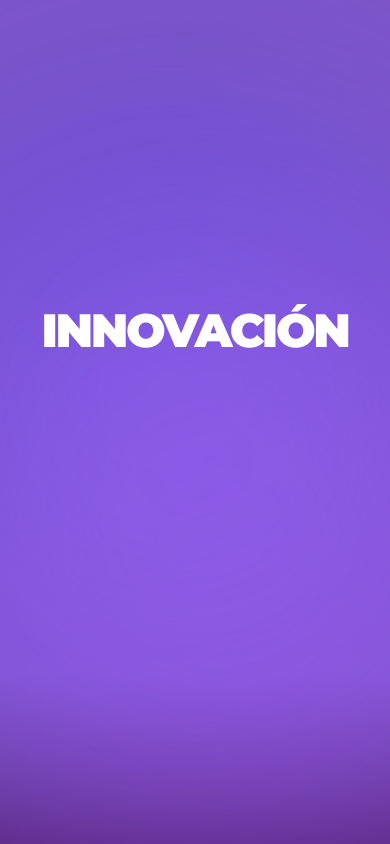
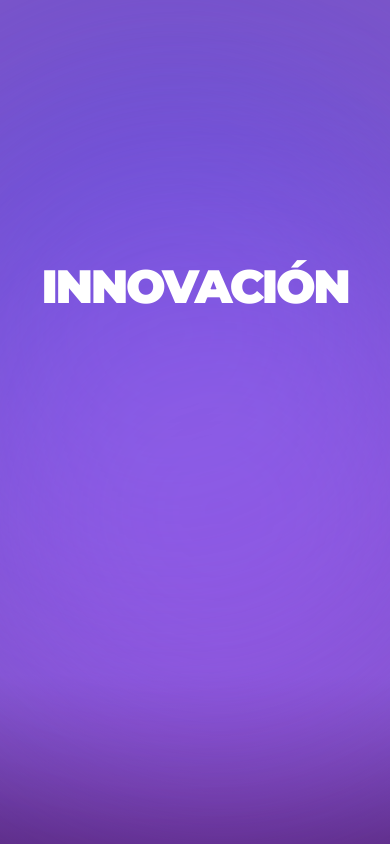
Before and after one commit to Marketing-Newtec/newtec-sitioweb, a React (Vite) app: page / in a window 390 px wide. Shown: the top 844 px of the page. Built offline with nearby package versions, Linux system fonts and the light colour scheme.

Commit message:
hero-cambios tilde médica

```diff
--- a/components/Hero.tsx
+++ b/components/Hero.tsx
@@ -3,7 +3,7 @@ import { motion } from 'framer-motion';
 
 export const Hero: React.FC = () => {
   return (
-    <section className="relative min-h-[110vh] flex flex-col justify-center items-center px-6 overflow-hidden">
+    <section className="relative min-h-[100vh] md:min-h-[110vh] flex flex-col justify-center items-center px-6 overflow-hidden">
       {/* Dynamic Background */}
       <div className="absolute inset-0 z-0">
         <div className="absolute top-1/4 -left-20 w-[600px] h-[600px] bg-purple-500 rounded-full mix-blend-screen filter blur-[120px] opacity-20 animate-pulse"></div>
@@ -16,30 +16,30 @@ export const Hero: React.FC = () => {
         transition={{ duration: 1.2, ease: "easeOut" }}
         className="relative z-10 text-center max-w-6xl"
       >
-        {/* Título Principal Ajustado */}
-        <h1 className="font-brand text-[12vw] xs:text-6xl md:text-9xl lg:text-[10rem] font-black mb-8 md:mb-10 leading-[0.85] tracking-tighter">
+        {/* Título Principal: Ajuste de leading en móvil para el tilde */}
+        <h1 className="font-brand text-[12vw] xs:text-6xl md:text-9xl lg:text-[10rem] font-black mb-6 md:mb-10 leading-[1.1] md:leading-[0.85] tracking-tighter">
           INNOVACIÓN <br />
           <motion.span
             initial={{ opacity: 0, x: -50 }}
             animate={{ opacity: 1, x: 0 }}
             transition={{ delay: 0.8, duration: 1 }}
-            className="text-transparent bg-clip-text bg-gradient-to-r from-white via-purple-100 to-white/40 inline-block text-glow"
+            className="text-transparent bg-clip-text bg-gradient-to-r from-white via-purple-100 to-white/40 inline-block text-glow pt-2 md:pt-0"
           >
             MÉDICA
           </motion.span>
         </h1>
 
-        {/* Bajada de Texto Ajustada */}
+        {/* Bajada de Texto: Reducción de margin inferior en móvil */}
         <motion.p
           initial={{ opacity: 0 }}
           animate={{ opacity: 1 }}
           transition={{ delay: 1.2, duration: 1 }}
-          className="text-lg md:text-3xl font-light text-purple-100/80 max-w-4xl mx-auto mb-12 md:mb-16 leading-relaxed px-2 md:px-4"
+          className="text-lg md:text-3xl font-light text-purple-100/80 max-w-4xl mx-auto mb-10 md:mb-16 leading-relaxed px-2 md:px-4"
         >
           Llegamos para redefinir los estándares de la industria hospitalaria con la tecnología más moderna de la región.
         </motion.p>
 
-        {/* Botón Ajustado para móviles */}
+        {/* Botón */}
         <motion.div
           initial={{ opacity: 0, y: 20 }}
           animate={{ opacity: 1, y: 0 }}
```
